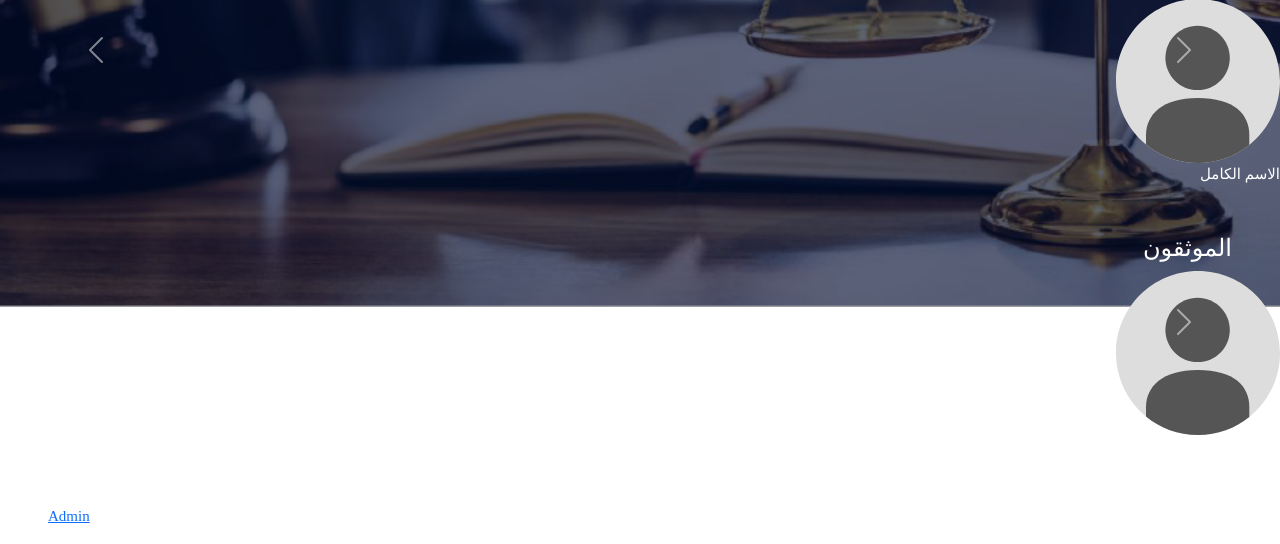
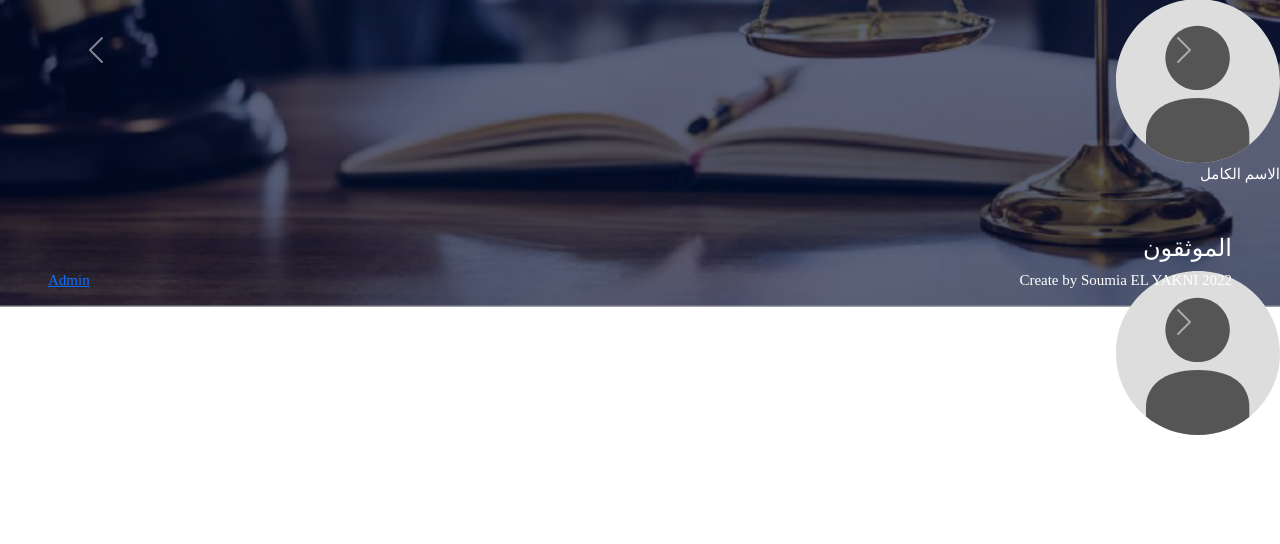
Before and after one commit to soumia-elyakni/Qanuny, a PHP site: the page made by index.php in a window 1280 px wide. Shown: the part 493-1037 px from the top of the page. After the commit the page ends 928 px from the top, so only its background shows below. Run offline with PHP 8.4, Linux system fonts and the light colour scheme; some libraries are stand-ins or nearby versions.

Commit message:
+/footer

```diff
--- a/views/includes/footer.php
+++ b/views/includes/footer.php
@@ -1,9 +1,10 @@
 
+<footer class="fixed-bottom">
 <div class="bg-transparent mt-5 d-flex px-5 w-100 justify-content-between" style="direction: rtl ;">
  <p>Create by Soumia EL YAKNI 2022</p>
  <p><a href="./loginAdmin">Admin</a></p>
 </div>
-
+</footer>
 <script src="https://cdn.jsdelivr.net/npm/bootstrap@5.0.2/dist/js/bootstrap.bundle.min.js"
     integrity="sha384-MrcW6ZMFYlzcLA8Nl+NtUVF0sA7MsXsP1UyJoMp4YLEuNSfAP+JcXn/tWtIaxVXM"
     crossorigin="anonymous"></script>
--- a/views/includes/navbar.php
+++ b/views/includes/navbar.php
@@ -1,4 +1,4 @@
-<link rel="stylesheet" href="public/css/navbar.css">
+<link rel="stylesheet" href="../public/css/navbar.css">
 <header style="direction : rtl;">
 
       <nav class="navbar rtl navbar navbar-expand-lg fixed-top">
@@ -191,5 +191,5 @@
         </div>
   </div>
 
-      <script src="public/js/navbar.js"></script>
+      <script src="../public/js/navbar.js"></script>
       </body>
```
